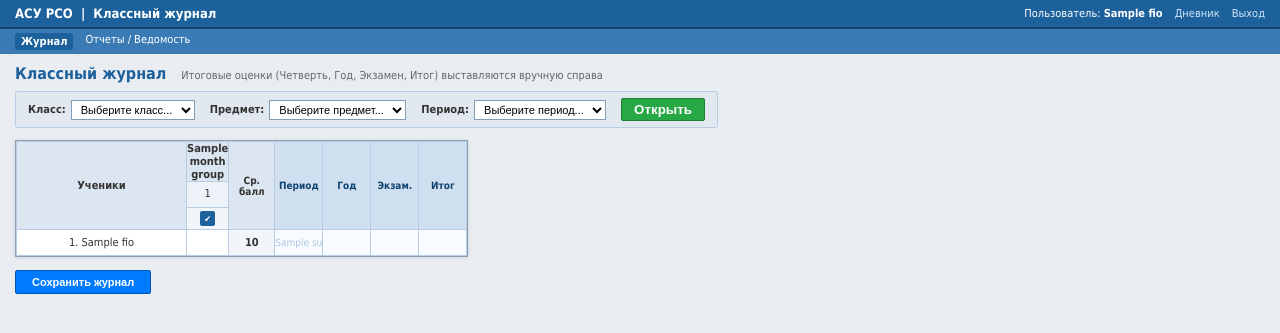
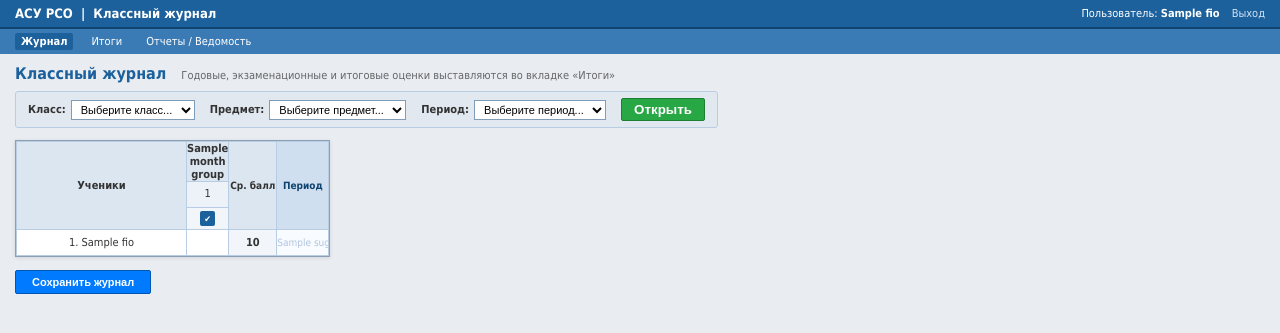
Before and after one commit to HOST-ZIZ/school-journal, a Flask app: template templates/teacher.html in a window 1280 px wide. Shown: the top 333 px of the page. Run offline with Flask 3, Linux system fonts and the light colour scheme; the template is opened without the code that fills it: most values are stand-ins (such as "Sample title", 1, 10 or a date in 2020).

Commit message:
teacher.html

```diff
--- a/templates/teacher.html
+++ b/templates/teacher.html
@@ -14,8 +14,8 @@
         .user-block a { color: #d0e4f7; text-decoration: none; }
 
         .nav-toolbar { background: #3b7bb5; padding: 4px 15px; display: flex; gap: 12px; }
-        .nav-toolbar a { color: #ffffff; text-decoration: none; font-size: 11px; }
-        .nav-toolbar a.active { background: #1c609c; font-weight: bold; border-radius: 2px; padding: 2px 6px; }
+        .nav-toolbar a { color: #ffffff; text-decoration: none; font-size: 11px; padding: 2px 6px; }
+        .nav-toolbar a.active { background: #1c609c; font-weight: bold; border-radius: 2px; }
 
         .container { padding: 10px 15px; }
 
@@ -41,8 +41,8 @@
 
         th.header-day { background: #edf2f8; font-weight: normal; font-size: 11px; height: 26px; width: 28px; min-width: 28px; max-width: 28px; line-height: 1.1; }
         th.header-check { background: #f2f6fa; height: 22px; width: 28px; min-width: 28px; max-width: 28px; }
-        th.header-stat { background: #dce6f1; width: 46px; min-width: 46px; font-size: 10px; font-weight: bold; padding: 2px; }
-        th.header-final { background: #d0dfef; width: 48px; min-width: 48px; font-size: 10px; font-weight: bold; padding: 2px; color: #0f4370; }
+        th.header-stat { background: #dce6f1; width: 48px; min-width: 48px; font-size: 10px; font-weight: bold; padding: 2px; }
+        th.header-final { background: #d0dfef; width: 52px; min-width: 52px; font-size: 10px; font-weight: bold; padding: 2px; color: #0f4370; }
 
         .badge-k { display: block; font-size: 9px; font-weight: bold; color: #b71c1c; }
         .badge-s { display: block; font-size: 9px; font-weight: bold; color: #006064; }
@@ -71,7 +71,7 @@
         input.mark-input { width: 100%; height: 25px; border: none; outline: none; background: transparent; text-align: center; font-size: 11px; font-weight: bold; color: #000; font-family: Tahoma, Arial, sans-serif; cursor: pointer; padding: 0; }
         input.mark-input:focus { background: #fffde7 !important; }
 
-        td.final-cell { width: 48px; min-width: 48px; height: 26px; padding: 0; background: #f8fbff; }
+        td.final-cell { width: 52px; min-width: 52px; height: 26px; padding: 0; background: #f8fbff; }
         input.final-input { width: 100%; height: 25px; border: none; outline: none; background: transparent; text-align: center; font-size: 11px; font-weight: bold; color: #0f4370; font-family: Tahoma, Arial, sans-serif; padding: 0; }
         input.final-input:focus { background: #fff9c4 !important; }
         input.final-input::placeholder { color: #b0c4de; font-weight: normal; font-size: 10px; }
@@ -84,7 +84,7 @@
         tr:hover td.mark-cell { background-color: #fce8b2; }
         .col-highlight { background-color: #fff2cc !important; }
 
-        td.stat-cell { font-weight: bold; font-size: 11px; background: #f2f6fa; width: 46px; min-width: 46px; }
+        td.stat-cell { font-weight: bold; font-size: 11px; background: #f2f6fa; width: 48px; min-width: 48px; }
 
         #gradePickerMenu {
             display: none;
@@ -143,20 +143,20 @@
             <a href="/admin">Администрирование</a>
             <a href="/schedule">Расписание</a>
         {% endif %}
-        <a href="/diary">Дневник</a>
         <a href="/logout">Выход</a>
     </div>
 </div>
 
 <div class="nav-toolbar">
     <a href="/teacher" class="active">Журнал</a>
-    <a href="/report?class_id={{ selected_class }}&period_id={{ selected_period }}">Отчеты / Ведомость</a>
+    <a href="/totals?class_id={{ selected_class or '' }}&subject_id={{ selected_subject or '' }}">Итоги</a>
+    <a href="/report?class_id={{ selected_class or '' }}&period_id={{ selected_period or '' }}">Отчеты / Ведомость</a>
 </div>
 
 <div class="container">
     <div class="journal-title-bar">
         <span class="journal-heading">Классный журнал</span>
-        <span class="journal-subtitle">Итоговые оценки (Четверть, Год, Экзамен, Итог) выставляются вручную справа</span>
+        <span class="journal-subtitle">Годовые, экзаменационные и итоговые оценки выставляются во вкладке «Итоги»</span>
     </div>
 
     {% with messages = get_flashed_messages(with_categories=true) %}
@@ -204,7 +204,7 @@
     {% if selected_class and selected_subject and selected_period %}
         {% if access_mode == 'attendance_only' %}
             <div class="access-banner">
-                <strong>Режим посещаемости (чужой предмет):</strong> Вы можете просматривать оценки и отмечать только отсутствие/опоздание (<strong>Н, У, О</strong>). Выставление оценок и итогов по этому предмету недоступно.
+                <strong>Режим посещаемости (чужой предмет):</strong> Вы можете просматривать оценки и отмечать только отсутствие/опоздание (<strong>Н, У, О</strong>). Выставление оценок по этому предмету недоступно.
             </div>
         {% endif %}
 
@@ -225,9 +225,6 @@
                                 {% endfor %}
                                 <th rowspan="3" class="header-stat">Ср. балл</th>
                                 <th rowspan="3" class="header-final" title="Оценка за выбранный период (вручную)">Период</th>
-                                <th rowspan="3" class="header-final" title="Годовая оценка (вручную)">Год</th>
-                                <th rowspan="3" class="header-final" title="Экзаменационная оценка (вручную)">Экзам.</th>
-                                <th rowspan="3" class="header-final" title="Итоговая оценка (вручную)">Итог</th>
                             </tr>
                             <tr>
                                 {% for les in lessons %}
@@ -275,23 +272,8 @@
                                     <td class="stat-cell">{{ student_stats[st.id].avg }}</td>
                                     <td class="final-cell">
                                         <input type="text" name="final_period_{{ st.id }}" class="final-input"
-                                               value="{{ final_marks.get((st.id, 'period'), '') }}"
+                                               value="{{ final_marks.get(st.id, '') }}"
                                                placeholder="{{ student_stats[st.id].suggested }}"
-                                               {% if access_mode != 'full' %}readonly{% endif %} maxlength="4" autocomplete="off">
-                                    </td>
-                                    <td class="final-cell">
-                                        <input type="text" name="final_year_{{ st.id }}" class="final-input"
-                                               value="{{ final_marks.get((st.id, 'year'), '') }}"
-                                               {% if access_mode != 'full' %}readonly{% endif %} maxlength="4" autocomplete="off">
-                                    </td>
-                                    <td class="final-cell">
-                                        <input type="text" name="final_exam_{{ st.id }}" class="final-input"
-                                               value="{{ final_marks.get((st.id, 'exam'), '') }}"
-                                               {% if access_mode != 'full' %}readonly{% endif %} maxlength="4" autocomplete="off">
-                                    </td>
-                                    <td class="final-cell">
-                                        <input type="text" name="final_final_{{ st.id }}" class="final-input"
-                                               value="{{ final_marks.get((st.id, 'final'), '') }}"
                                                {% if access_mode != 'full' %}readonly{% endif %} maxlength="4" autocomplete="off">
                                     </td>
                                 </tr>
```
